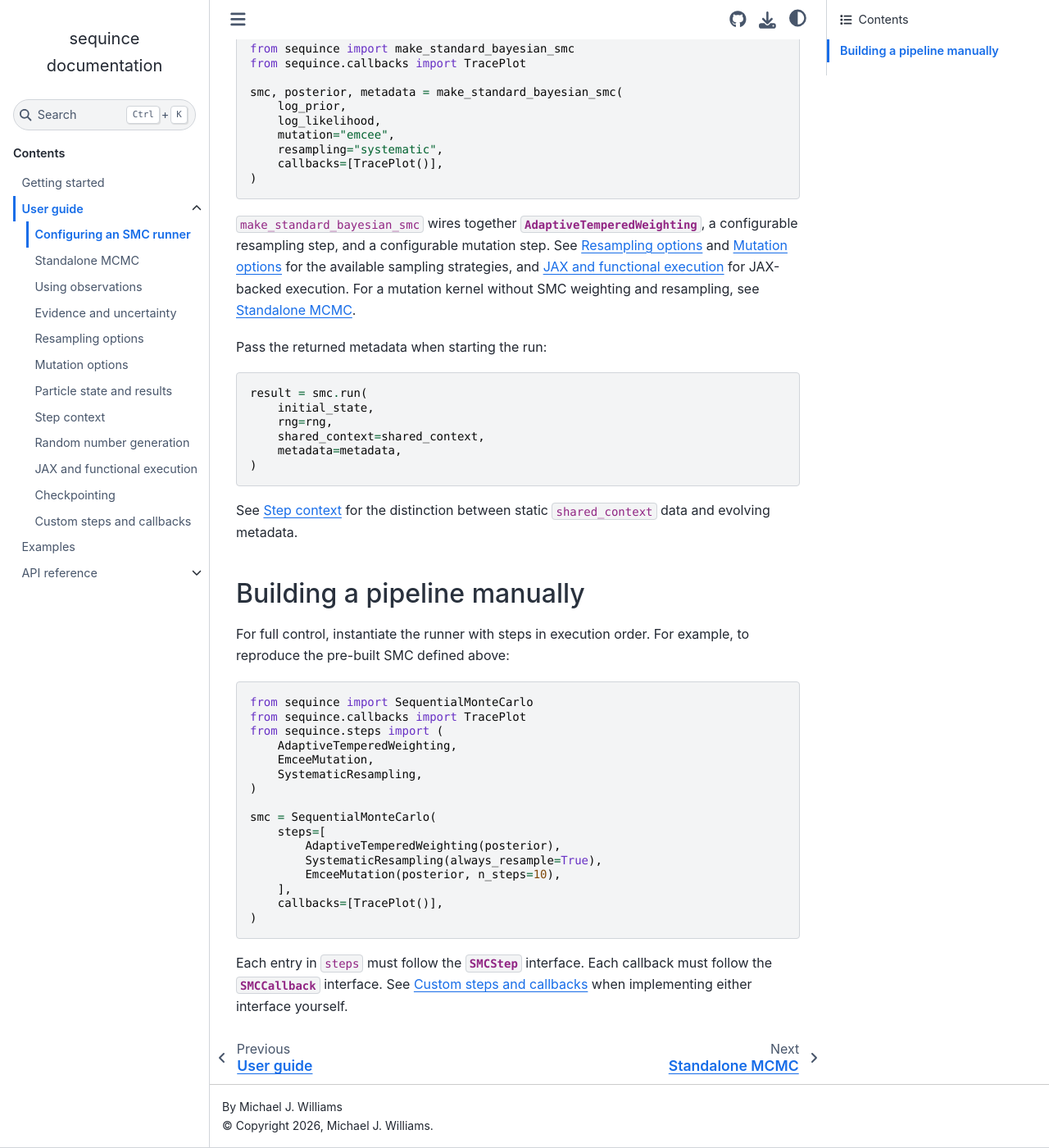
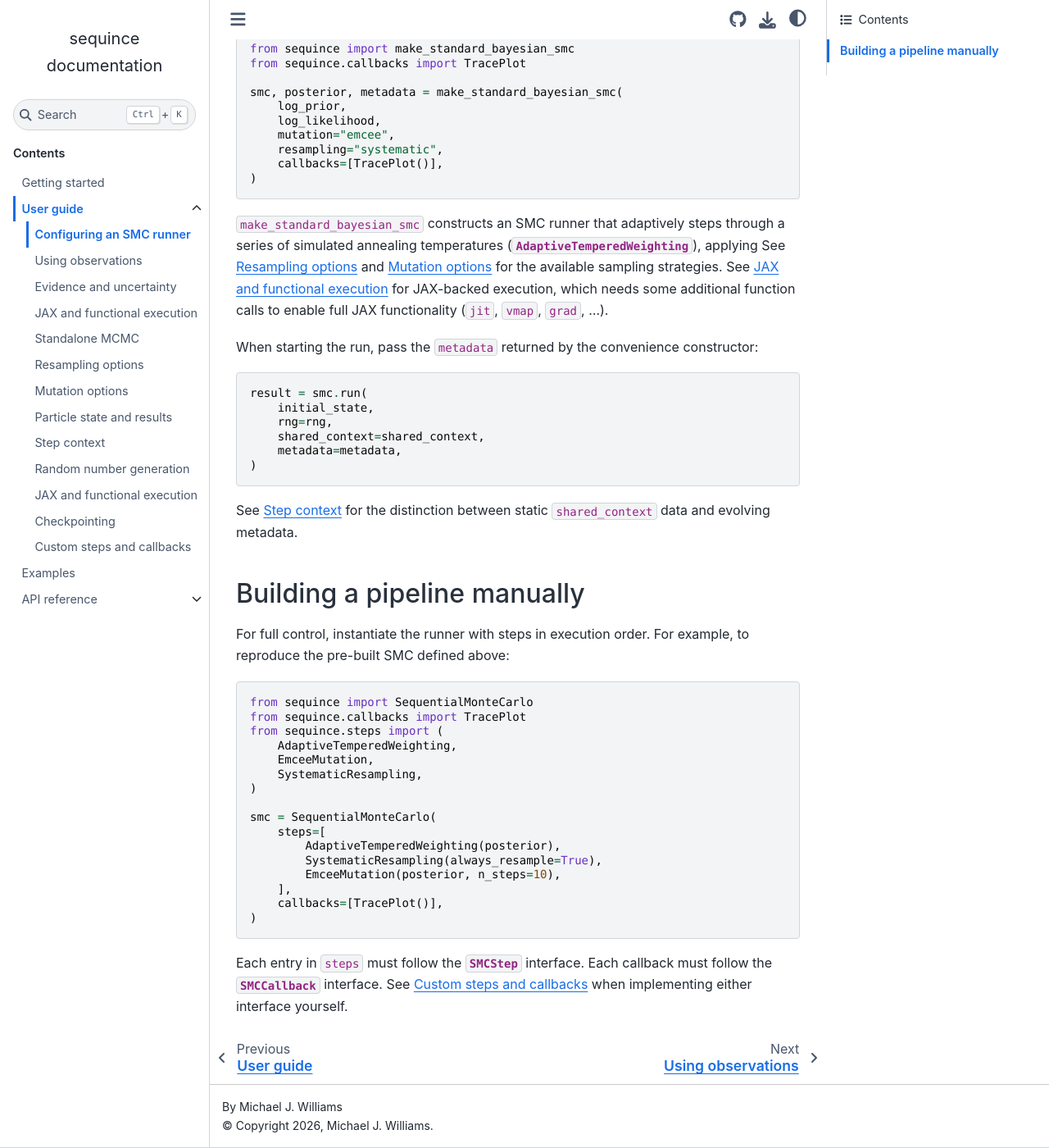
Before and after one commit to sequince-dev/sequince, a Sphinx documentation site: the page built from docs/smc_configuration.rst, in a window 1280 px wide and 1400 px high, scrolled down 198 px. Shown: the whole window at 82% size. Built offline with Sphinx 7.4.7 and the Sphinx Book theme 1.1.4, drawn with Linux system fonts in a browser that asks for light colours.

Commit message:
more docs improvements

```diff
--- a/docs/smc_configuration.rst
+++ b/docs/smc_configuration.rst
@@ -18,15 +18,15 @@ Bayesian inference pipeline is the pre-built helper:
         callbacks=[TracePlot()],
     )
 
-``make_standard_bayesian_smc`` wires together
-:class:`~sequince.steps.weighting.AdaptiveTemperedWeighting`,
-a configurable resampling step, and a configurable mutation step. See
-:doc:`resampling_options` and :doc:`mutation_options` for the available
-sampling strategies, and :doc:`jax_support` for JAX-backed execution.
-For a mutation kernel without SMC weighting and resampling, see
-:doc:`mcmc_sampler`.
+``make_standard_bayesian_smc`` constructs an SMC runner that adaptively
+steps through a series of simulated annealing temperatures
+(:class:`~sequince.steps.weighting.AdaptiveTemperedWeighting`), applying
+See :doc:`resampling_options` and :doc:`mutation_options` for the available
+sampling strategies.
+See :doc:`jax_support` for JAX-backed execution, which needs some additional
+function calls to enable full JAX functionality (``jit``, ``vmap``, ``grad``, ...).
 
-Pass the returned metadata when starting the run:
+When starting the run, pass the ``metadata`` returned by the convenience constructor:
 
 .. code-block:: python
 
--- a/docs/user_guide.rst
+++ b/docs/user_guide.rst
@@ -3,8 +3,7 @@ User guide
 
 The Sequential Monte Carlo (SMC) loop in ``sequince`` is assembled from
 composable steps. Each step receives the current particle state and runtime
-context, then returns an updated state, context, and optional output. The same
-mutation implementations can also be used through the standalone MCMC runner.
+context, then returns an updated state, context, and optional output.
 At the end of an iteration, callbacks can inspect the accumulated result and
 update the context. This proceeds until a user-specified termination
 criterion is satisfied, which returns a result object for further processing
@@ -19,9 +18,10 @@ through the SMC loop, and more specialised execution and extension points.
    :caption: Running inference
 
    smc_configuration
-   mcmc_sampler
    observations
    evidence_uncertainty
+   jax_support
+   mcmc_sampler
 
 .. toctree::
    :maxdepth: 1
```
Also changed, not shown: docs/getting_started.rst (+75 -57 lines).
